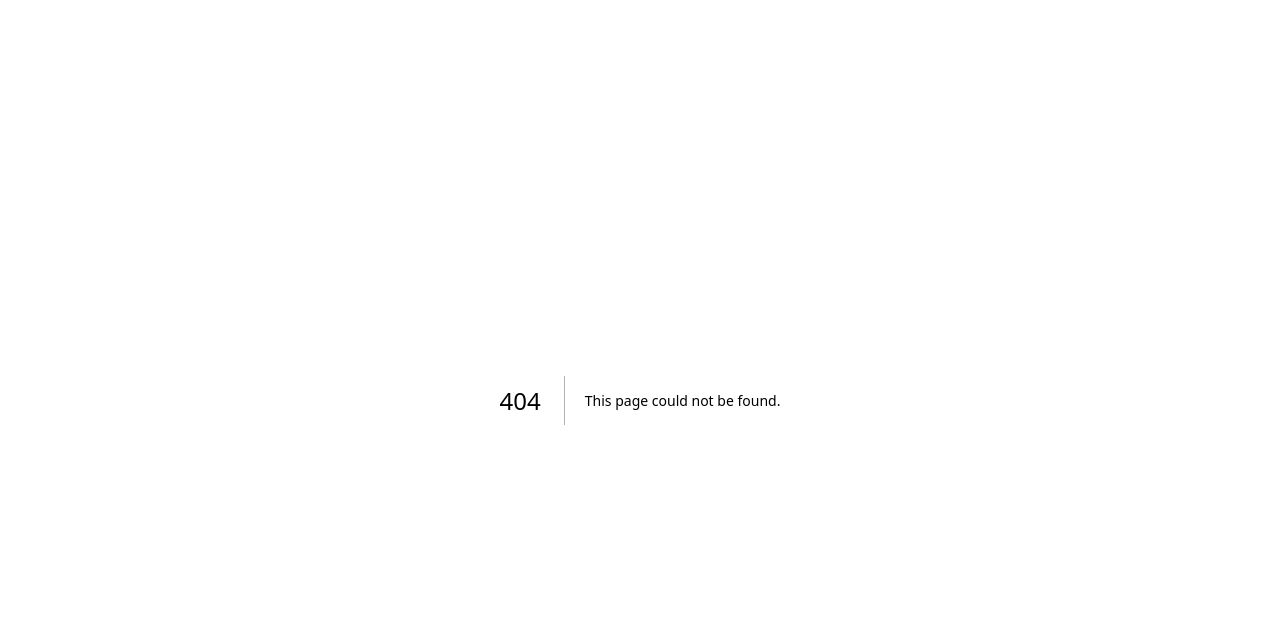
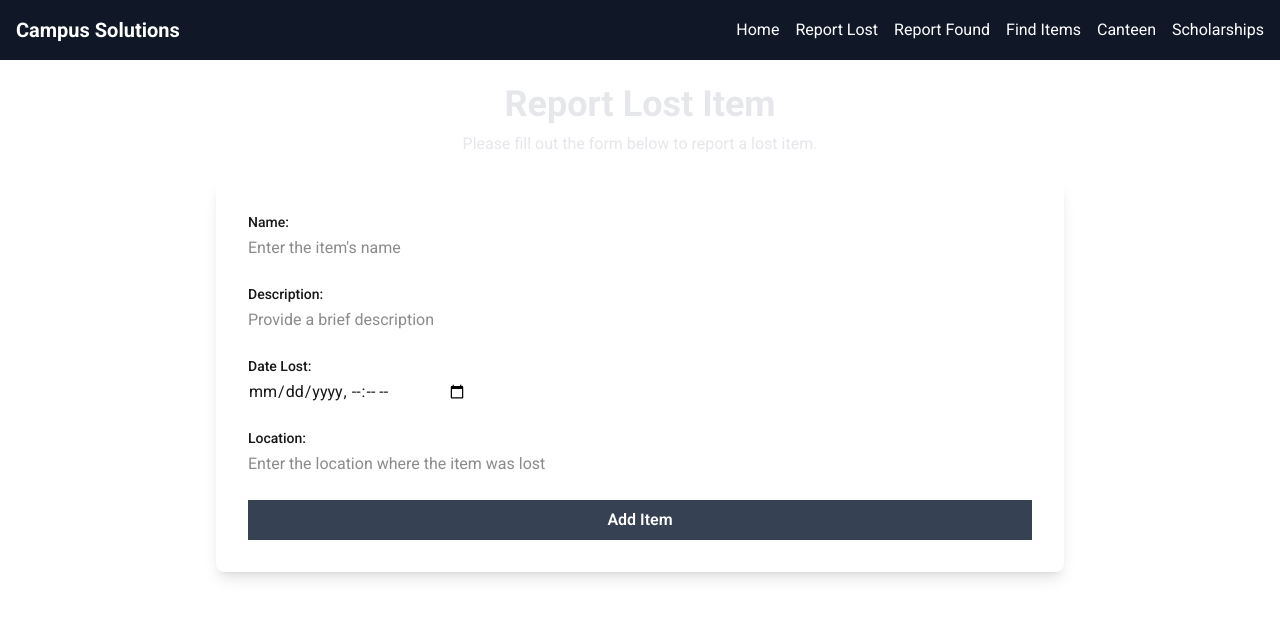
Before and after one commit to AnmolPlayzz/avinya, a Next.js app in the folder frontend/: page /report-lost in a window 1280 px wide. Before the commit this address had no page. Shown: the top 618 px of the page. Built offline with nearby package versions, Linux system fonts and the light colour scheme.

Commit message:
ui changes

```diff
--- a/frontend/app/(lostnfound)/found/page.tsx
+++ b/frontend/app/(lostnfound)/report-found/page.tsx
@@ -17,7 +17,7 @@ const FoundPage = () => {
   useEffect(() => {
     const fetchLostItems = async () => {
       try {
-        const response = await axios.get('http://localhost:5000/lost-items');
+        const response = await axios.get('https://avinya-iv0j.onrender.com/lost-items');
         const data: LostItem[] = response.data;
         setLostItems(data);
       } catch (err: any) {
--- /dev/null
+++ b/frontend/app/(lostnfound)/report-lost/page.tsx
@@ -0,0 +1,149 @@
+"use client";
+import { useState } from "react";
+import axios from "axios";
+
+interface LostItem {
+  name: string;
+  description: string;
+  dateLost: string;
+  location: string;
+}
+
+const LostPage = () => {
+  const [lostItem, setLostItem] = useState<LostItem>({
+    name: "",
+    description: "",
+    dateLost: "",
+    location: "",
+  });
+  const [successMessage, setSuccessMessage] = useState("");
+
+  const handleInputChange = (e: React.ChangeEvent<HTMLInputElement>) => {
+    const { name, value } = e.target;
+    setLostItem((prev) => ({
+      ...prev,
+      [name]: value,
+    }));
+  };
+
+  const addLostItem = async (e: React.FormEvent) => {
+    e.preventDefault();
+    try {
+      const response = await axios.post(
+        "https://avinya-iv0j.onrender.com/lost-items",
+        lostItem
+      );
+      console.log(response.data);
+      setSuccessMessage("Lost item added successfully!");
+    } catch (err: any) {
+      console.error(
+        "Error adding lost item:",
+        err.message || "An error occurred while adding the lost item."
+      );
+    }
+    setLostItem({
+      name: "",
+      description: "",
+      dateLost: "",
+      location: "",
+    });
+  };
+
+  return (
+    <div className="max-w-4xl mx-auto p-6">
+      <h1 className="text-4xl font-bold text-center mb-2 text-gray-200">
+        Report Lost Item
+      </h1>
+      <p className="text-center text-gray-200 mb-6">
+        Please fill out the form below to report a lost item.
+      </p>
+      <div className="bg-white/10 shadow-lg rounded-lg p-8">
+        {successMessage && (
+          <div className="mb-4 text-green-600 font-semibold text-center">
+            {successMessage}
+          </div>
+        )}
+        <form className="space-y-6" onSubmit={addLostItem}>
+            <div>
+              <label
+                htmlFor="name"
+                className="block text-sm font-medium"
+              >
+                Name:
+              </label>
+              <input
+                type="text"
+                id="name"
+                name="name"
+                value={lostItem.name}
+                onChange={handleInputChange}
+                placeholder="Enter the item's name"
+                className="mt-1 block w-full rounded-md outline-none"
+                required
+              />
+            </div>
+            <div>
+              <label
+                htmlFor="description"
+                className="block text-sm font-medium"
+              >
+                Description:
+              </label>
+              <input
+                type="text"
+                id="description"
+                name="description"
+                value={lostItem.description}
+                onChange={handleInputChange}
+                placeholder="Provide a brief description"
+                className="mt-1 block w-full rounded-md outline-none"
+                required
+              />
+            </div>
+            <div>
+              <label
+                htmlFor="dateLost"
+                className="block text-sm font-medium"
+              >
+                Date Lost:
+              </label>
+              <input
+                type="datetime-local"
+                id="dateLost"
+                name="dateLost"
+                value={lostItem.dateLost}
+                onChange={handleInputChange}
+                className="mt-1 rounded-md outline-none"
+                required
+              />
+            </div>
+            <div>
+              <label
+                htmlFor="location"
+                className="block text-sm font-medium"
+              >
+                Location:
+              </label>
+              <input
+                type="text"
+                id="location"
+                name="location"
+                value={lostItem.location}
+                onChange={handleInputChange}
+                placeholder="Enter the location where the item was lost"
+                className="mt-1 block w-full rounded-md outline-none"
+              />
+            </div>
+          <button
+            type="submit"
+            className="w-full bg-gray-700 text-white font-semibold py-2 px-4"
+          >
+            Add Item
+          </button>
+        </form>
+      </div>
+    </div>
+  );
+};
+
+export default LostPage;
--- a/frontend/app/globals.css
+++ b/frontend/app/globals.css
@@ -1,3 +1,5 @@
+@import "tailwindcss";
+
 :root {
   --background: #ffffff;
   --foreground: #171717;
@@ -24,12 +26,6 @@ body {
   -moz-osx-font-smoothing: grayscale;
 }
 
-* {
-  box-sizing: border-box;
-  padding: 0;
-  margin: 0;
-}
-
 a {
   color: inherit;
   text-decoration: none;
--- a/frontend/app/layout.tsx
+++ b/frontend/app/layout.tsx
@@ -1,6 +1,7 @@
 import type { Metadata } from "next";
 import { Roboto } from "next/font/google";
 import "./globals.css";
+import { Navbar } from "@/components/Navbar";
 
 const roboto = Roboto({
   style: ["normal","italic"],
@@ -17,6 +18,7 @@ export default function RootLayout({
   return (
     <html lang="en">
       <body className={roboto.className}>
+        <Navbar />
         {children}
       </body>
     </html>
--- a/frontend/app/scholarships/page.tsx
+++ b/frontend/app/scholarships/page.tsx
@@ -2,36 +2,50 @@
 import { useEffect, useState } from "react";
 import axios from "axios";
 
-interface Scholarship {
-  id: number;
-  name: string;
-  description: string;
-  eligibility: string;
-}
-
 const ScholarshipPage = () => {
-  const [scholarships, setScholarships] = useState<Scholarship[]>([]);
-  const [loading, setLoading] = useState<boolean>(true);
+  const [scholarships, setScholarships] = useState([
+    {
+      name: "IET India Scholarship Award 2024",
+      tentative_date: "Tentative launch date Apr 2025",
+      deadline: "10 May",
+      award: "₹10,00,000 worth of prizes",
+      eligibility:
+        "Open for students studying in the 1st, 2nd, 3rd, or 4th year of a full-time regular undergraduate engineering program (in any field)",
+      last_updated: "01-06-2024",
+      image:
+        "https://d2w7l1p59qkl0r.cloudfront.net/static/scholarship_logo/logo_24389_1712825632.png",
+      link: "https://www.buddy4study.com/page/iet-india-scholarship-awards",
+    },
+    {
+      name: "JM Sethia Merit Scholarship Scheme 2024",
+      tentative_date: "Tentative launch date May 2025",
+      deadline: "",
+      award: "Up to ₹1,000 per month for course duration",
+      eligibility: "Students from Class 9 to Professional levels",
+      last_updated: "17-05-2024",
+      image:
+        "https://s3-ap-southeast-1.amazonaws.com/cdn.buddy4study.com/static/scholarship_logo/logo_4e6915c9-1925-41a0-bb6c-7063391bbbca_JM-Sethia.png",
+      link: "https://www.buddy4study.com/scholarship/jm-sethia-merit-scholarship-scheme-2024",
+    },
+  ]);
   const [error, setError] = useState<string | null>(null);
 
   useEffect(() => {
     const fetchScholarships = async () => {
       try {
-        const response = await axios.get("http://localhost:5000/scholarships"); // Replace with your API endpoint
+        const response = await axios.get(
+          "https://avinya-iv0j.onrender.com/scholarships"
+        ); // Replace with your API endpoint
         setScholarships(response.data);
       } catch (err: any) {
-        setError(err.message || "An error occurred while fetching scholarships.");
-      } finally {
-        setLoading(false);
+        setError(
+          err.message || "An error occurred while fetching scholarships."
+        );
       }
     };
 
-    fetchScholarships();
+    // fetchScholarships();
   }, []);
-
-  if (loading) {
-    return <div className="text-center text-lg font-semibold">Loading...</div>;
-  }
 
   if (error) {
     return (
@@ -43,18 +57,44 @@ const ScholarshipPage = () => {
 
   return (
     <div className="max-w-7xl mx-auto p-6">
-      <h1 className="text-3xl font-bold text-center mb-6">Available Scholarships</h1>
+      <h1 className="text-4xl font-bold text-center mb-8 text-blue-600">
+        Available Scholarships
+      </h1>
       {scholarships.length === 0 ? (
         <p className="text-center text-gray-600">No scholarships found.</p>
       ) : (
-        <div className="grid grid-cols-1 md:grid-cols-2 lg:grid-cols-3 gap-6">
-          {scholarships.map((scholarship) => (
-            <div key={scholarship.id} className="bg-white shadow-md rounded-lg p-6">
-              <h2 className="text-xl font-semibold mb-2">{scholarship.name}</h2>
-              <p className="text-gray-600 mb-2">{scholarship.description}</p>
-              <p className="text-gray-800 font-medium">
-                Eligibility: {scholarship.eligibility}
-              </p>
+        <div className="grid grid-cols-1 md:grid-cols-2 lg:grid-cols-3 gap-8">
+          {scholarships.map((scholarship, index) => (
+            <div
+              key={index}
+              className="bg-white/20 shadow-lg rounded-lg overflow-hidden hover:shadow-xl transition-shadow duration-300"
+            >
+              <img
+                src={scholarship.image}
+                alt={scholarship.name}
+                className="w-96 h-48 object-cover"
+              />
+              <div className="p-6">
+                <h2 className="text-xl font-semibold mb-2 text-gray-800">
+                  {scholarship.name}
+                </h2>
+                <p className="text-gray-600 mb-2">{scholarship.award}</p>
+                <p className="text-gray-800 font-medium mb-4">
+                  Eligibility: {scholarship.eligibility}
+                </p>
+                <p className="text-gray-500 mb-2">
+                  {scholarship.tentative_date}
+                </p>
+                { scholarship.deadline && <p className="text-gray-500 mb-2">Deadline: {scholarship.deadline}</p> }
+                <a
+                  href={scholarship.link}
+                  target="_blank"
+                  rel="noopener noreferrer"
+                  className="block text-center bg-blue-500 text-white font-semibold py-2 px-4 rounded-md hover:bg-blue-600 transition-colors duration-300"
+                >
+                  Learn More
+                </a>
+              </div>
             </div>
           ))}
         </div>
--- a/frontend/components/Navbar.tsx
+++ b/frontend/components/Navbar.tsx
@@ -2,13 +2,14 @@ import Link from "next/link"
 
 export const Navbar = () => {
     return (
-        <nav className="bg-gray-800 text-white p-4 flex justify-between items-center">
-            <div className="text-lg font-bold">Campus Solutions</div>
+        <nav className="bg-gray-900 text-white p-4 flex justify-between items-center">
+            <div className="text-xl font-bold">Campus Solutions</div>
             <ul className="flex space-x-4">
                 <li><Link href="/" className="hover:text-gray-300">Home</Link></li>
-                <li><Link href="/lost" className="hover:text-gray-300">Lost Items</Link></li>
-                <li><Link href="/lost" className="hover:text-gray-300">Find Items</Link></li>
-                <li><Link href="/canteen" className="hover:text-gray-300">Canteen</Link></li>
+                <li><Link href="/report-lost" className="hover:text-gray-300">Report Lost</Link></li>
+                <li><Link href="/report-found" className="hover:text-gray-300">Report Found</Link></li>
+                <li><Link href="/lost-items" className="hover:text-gray-300">Find Items</Link></li>
+                <li><Link href="/inventory" className="hover:text-gray-300">Canteen</Link></li>
                 <li><Link href="/scholarships" className="hover:text-gray-300">Scholarships</Link></li>
             </ul>
         </nav>
```
Also changed, not shown: frontend/app/(lostnfound)/lost/page.tsx (deleted, +0 -108 lines), frontend/app/inventory/page.tsx (+42 -50 lines), 1 other file (tests, documents, lock files or other folders).
